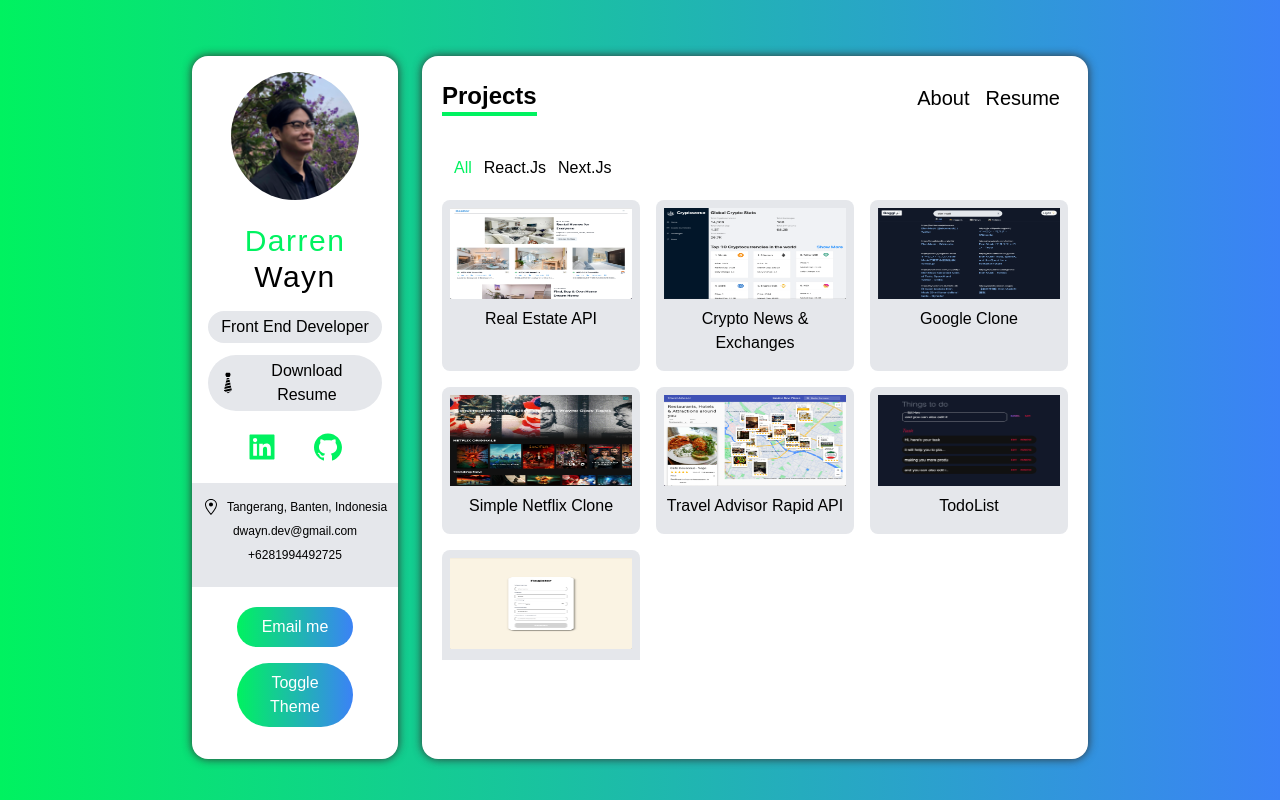
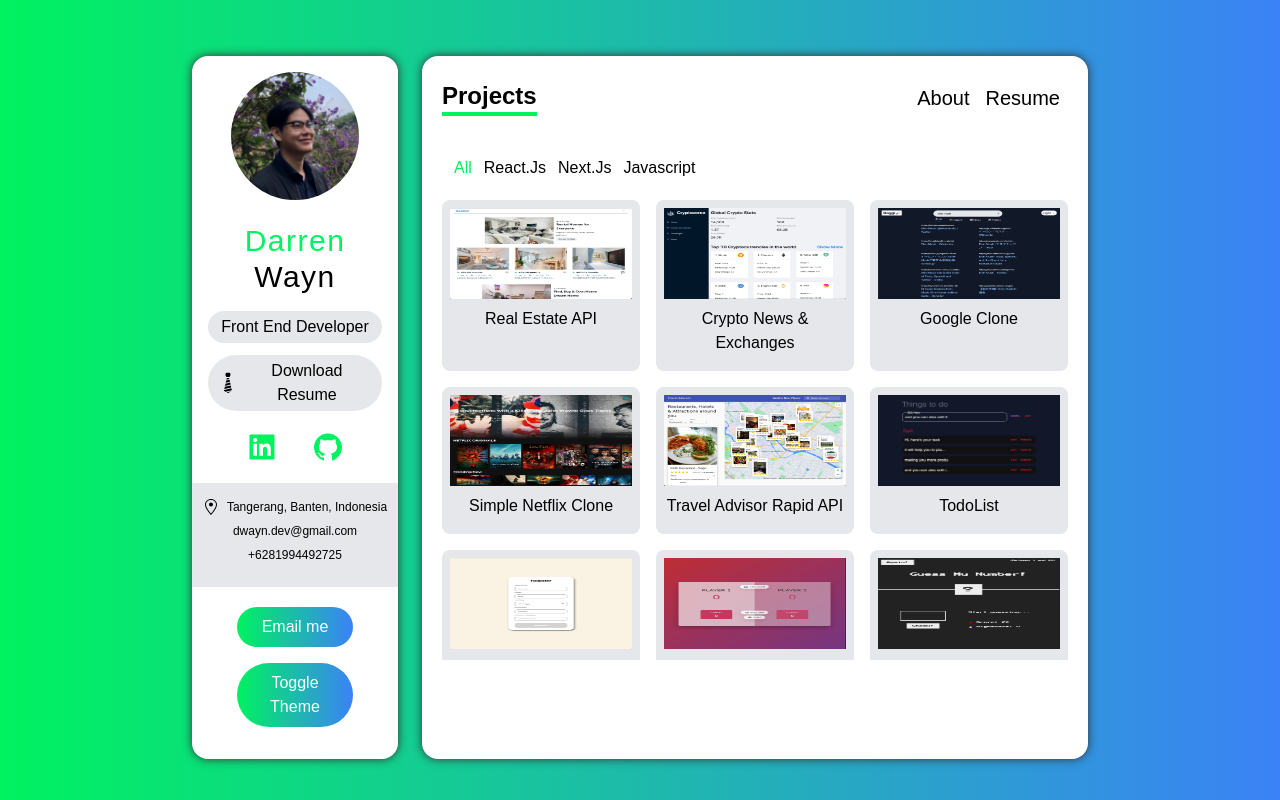
Before and after one commit to DarrenWayn/darren-portfolio, a Next.js app: page /projects in a window 1280 px wide. Built offline with nearby package versions, Linux system fonts and the light colour scheme; a small style sheet from the web is missing.

Commit message:
added new js project

```diff
--- a/components/ProjectsNavbar.tsx
+++ b/components/ProjectsNavbar.tsx
@@ -13,8 +13,8 @@
     <li className={className} onClick={() => handlerFilterCategory(value)}>
       {value}
     </li>
-  )
-}
+  );
+};
 
 const ProjectsNavbar: FunctionComponent<{
   handlerFilterCategory: Function;
@@ -25,11 +25,12 @@
       <NavItem value="all" {...props} />
       <NavItem value="react.js" {...props} />
       <NavItem value="next.js" {...props} />
+      <NavItem value="javascript" {...props} />
       {/* <NavItem value="mongoDB" {...props} />
       <NavItem value="node.js" {...props} />
       <NavItem value="express.js" {...props} /> */}
     </div>
-  )
-}
+  );
+};
 
 export default ProjectsNavbar;
--- a/data.ts
+++ b/data.ts
@@ -18,8 +18,7 @@
     id: 2,
     Icon: AiOutlineApi,
     title: "API Development",
-    about:
-      "I can create API using <b>scrapper Api</b>  & <b>Node API</b> ",
+    about: "I can create API using <b>scrapper Api</b>  & <b>Node API</b> ",
   },
 ];
 
@@ -90,7 +89,14 @@
     category: ["react.js"],
     description:
       "This site is build using CoinRanking Api to create Exchanges page and coins, this site also using Chart Js to display Chart Prices History of each coins",
-    key_techs: ["React", "Antd Design", "Rapid API", "Redux", "Chart Js", "Millify"],
+    key_techs: [
+      "React",
+      "Antd Design",
+      "Rapid API",
+      "Redux",
+      "Chart Js",
+      "Millify",
+    ],
   },
   {
     id: 3,
@@ -101,12 +107,7 @@
     category: ["react.js"],
     description:
       "A Google Clone Website that have the exact pages such search, news, images, and videos",
-    key_techs: [
-      "React",
-      "Axios",
-      "Google Search API",
-      "TailwindCSS",
-    ],
+    key_techs: ["React", "Axios", "Google Search API", "TailwindCSS"],
   },
   {
     id: 4,
@@ -117,7 +118,14 @@
     category: ["react.js"],
     description:
       "This site is a netflix clone build on top firebase to access authentication login and payment functionality using stripe",
-    key_techs: ["React", "Axios", "Pure CSS", "The Movie DB API", "FireBase Auth", "Stripe"]
+    key_techs: [
+      "React",
+      "Axios",
+      "Pure CSS",
+      "The Movie DB API",
+      "FireBase Auth",
+      "Stripe",
+    ],
   },
   {
     id: 5,
@@ -148,8 +156,28 @@
     deployed_url: "https://dw-inputform-react.netlify.app/",
     github_url: "https://github.com/DarrenWayn/inputform-react",
     category: ["react.js"],
-    description:
-      "This site is a simple input form that use mostly react hooks",
+    description: "This site is a simple input form that use mostly react hooks",
     key_techs: ["React", "Sass", "Html5"],
   },
+  {
+    id: 8,
+    name: "Pig Game",
+    image_path: "/images/pig-game.png",
+    deployed_url: "https://dw-pig-game.netlify.app/",
+    github_url: "https://github.com/DarrenWayn/js_fundemental",
+    category: ["javascript"],
+    description: "this have random dice feature use forEach method",
+    key_techs: ["Javascript", "CSS", "Html5"],
+  },
+  {
+    id: 9,
+    name: "Input Form",
+    image_path: "/images/guessmynumber.png",
+    deployed_url: "https://dw-pig-game.netlify.app/",
+    github_url: "https://github.com/DarrenWayn/js_fundemental",
+    category: ["javascript"],
+    description:
+      "Guess your number and win it! it throws a random number and you need to guess it!",
+    key_techs: ["Javascript", "CSS", "Html5"],
+  },
 ];
```
Also changed, not shown: public/images/guessmynumber.png (added), public/images/pig-game.png (added).
